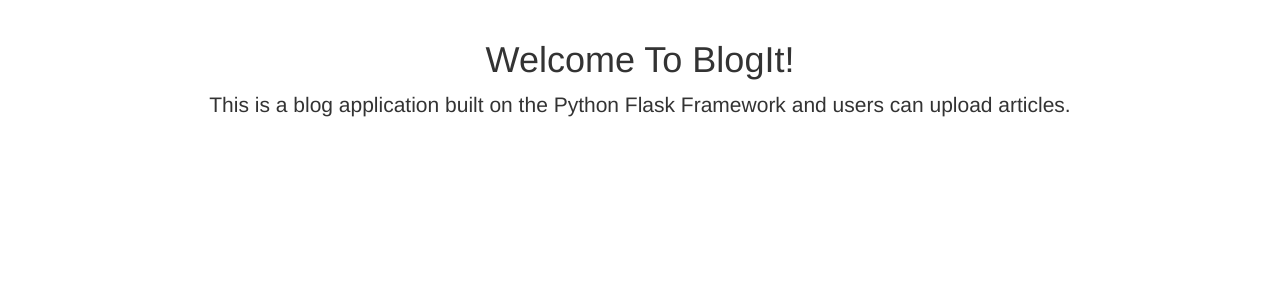
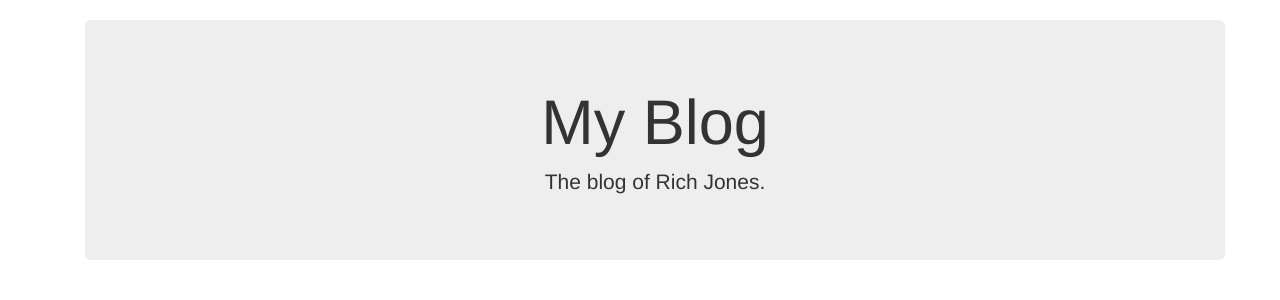
Before and after one commit to richjones4364/flaskBlogTutorial, a Flask app: page / in a window 1280 px wide. Shown: the part 52-352 px from the top of the page. Run offline with Flask 2, Linux system fonts and the light colour scheme; some libraries are stand-ins or nearby versions.

Commit message:
fixed the bootstrapping - nav toggle doesn't work - MySql not connecting

```diff
--- a/templates/home.html
+++ b/templates/home.html
@@ -1,9 +1,9 @@
 {% extends 'layout.html' %} {% block body %}
-<div class="jumbtron text-center">
-  <h1>Welcome To BlogIt!</h1>
-  <p class="lead">
-    This is a blog application built on the Python Flask Framework and users can
-    upload articles.
-  </p>
+
+<div class="container">
+  <div class="jumbotron text-center">
+    <h1>My Blog</h1>
+    <p class="lead">The blog of Rich Jones.</p>
+  </div>
 </div>
 {% endblock %}
--- a/templates/includes/_navbar.html
+++ b/templates/includes/_navbar.html
@@ -14,7 +14,7 @@
         <span class="icon-bar"></span>
         <span class="icon-bar"></span>
       </button>
-      <a class="navbar-brand" href="#">BlogIt!</a>
+      <a class="navbar-brand">BlogIt!</a>
     </div>
     <div id="navbar" class="collapse navbar-collapse">
       <ul class="nav navbar-nav">
```
Also changed, not shown: templates/about.html (+9 -6 lines), templates/articles.html (+6 -1 lines).
